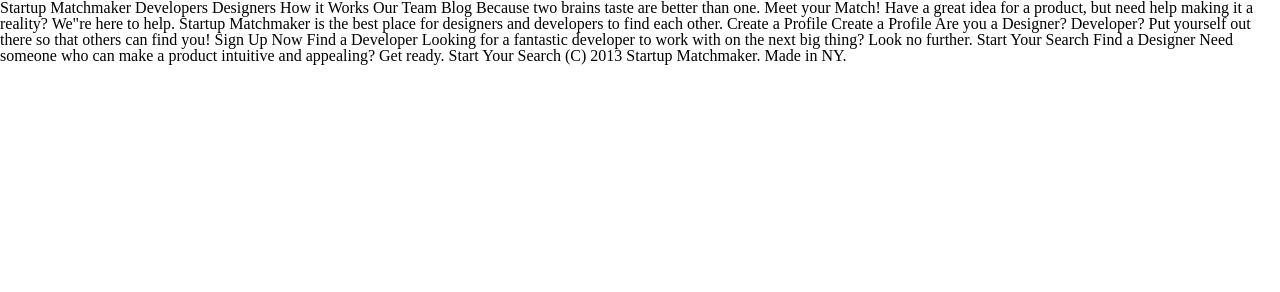
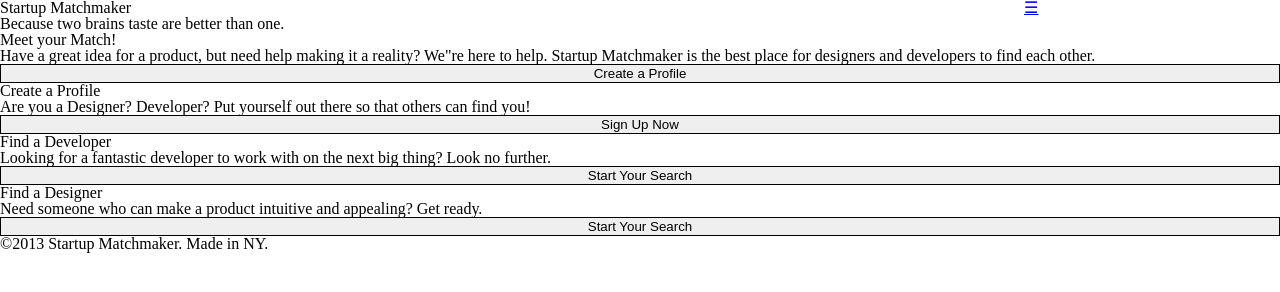
Before and after one commit to sflagl/FEWD-startup_matchmaker, a plain HTML site: page index.html in a window 1280 px wide. Drawn offline with Linux system fonts and the light colour scheme.

Commit message:
CSS style for second part of pair teams
make changes to css

```diff
--- /dev/null
+++ b/css/matchmaker-style.css
@@ -0,0 +1,36 @@
+*{
+    width:100%;
+    border:1px solid black;
+    -moz-box-sizing: border-box;
+     -webkit-box-sizing: border-box;
+     box-sizing: border-box;
+}
+
+.clearfix::after {
+    content: "";
+    clear: both;
+    display: table;
+}
+
+h1{
+	float: left;
+    width: 20%;
+}
+
+nav a{
+    width: 20%;
+}
+
+ul li{
+    display: none;
+}
+
+nav li{
+	float: right;
+	list-style: none;
+    width: 10%;
+}
+
+.nav-toggle{
+    float: right;
+}
--- a/index.html
+++ b/index.html
@@ -4,30 +4,55 @@
     <title>Startup Matchmaker</title>
     <link href="http://fonts.googleapis.com/css?family=Source+Sans+Pro:400,700|Oswald:700|Merriweather:700,700italic" rel="stylesheet" type="text/css">
     <link rel="stylesheet" type="text/css" href="css/main.css">
+    <link rel="stylesheet" type="text/css" href="css/matchmaker-style.css">
   </head>
   <body>
-    Startup Matchmaker
-
-    Developers Designers How it Works Our Team Blog
-
-    Because two brains taste are better than one.
-
-    Meet your Match!
-    Have a great idea for a product, but need help making it a reality? We"re here to help. Startup Matchmaker is the best place for designers and developers to find each other.
-    Create a Profile
-
-    Create a Profile
-    Are you a Designer? Developer? Put yourself out there so that others can find you!
-    Sign Up Now
-
-    Find a Developer
-    Looking for a fantastic developer to work with on the next big thing? Look no further.
-    Start Your Search
-
-    Find a Designer
-    Need someone who can make a product intuitive and appealing? Get ready.
-    Start Your Search
-
-    (C) 2013 Startup Matchmaker. Made in NY.
+    <header class="clearfix">
+        <h1>Startup Matchmaker</h1>
+        <nav>
+            <ul>
+                <a class="nav-toggle" href="#">&#9776;</a>
+                <li>Find Developers</li>
+                <li>Find Designers</li>
+                <li>How it Works</li>
+                <li>Our Team</li>
+                <li>Blog</li>
+            </ul>
+        </nav>
+    </header>
+    <section>
+        <div>
+            <h2>Because two brains taste are better than one.</h2>
+        </div>
+    </section>
+    <section>
+        <div>
+            <h3>Meet your Match!</h3>
+        </div>
+        <div>
+            <p>Have a great idea for a product, but need help making it a reality? We"re here to help. Startup Matchmaker is the best place for designers and developers to find each other.</p>
+        </div>
+        <button>Create a Profile</button>
+    </section>
+    <section>
+        <div>
+            <p>Create a Profile</p>
+            <p>Are you a Designer? Developer? Put yourself out there so that others can find you!</p>
+            <button>Sign Up Now</button>
+        </div>
+        <div>
+            <p>Find a Developer</p>
+            <p>Looking for a fantastic developer to work with on the next big thing? Look no further.</p>
+            <button>Start Your Search</button>
+        </div>
+        <div>
+            <p>Find a Designer</p>
+            <p>Need someone who can make a product intuitive and appealing? Get ready.</p>
+            <button>Start Your Search</button>
+        </div>
+    </section>
+    <footer>
+        <p>&copy;2013 Startup Matchmaker. Made in NY.</p>
+    </footer>
   </body>
 </html>
```
Also changed, not shown: mockup.png.
